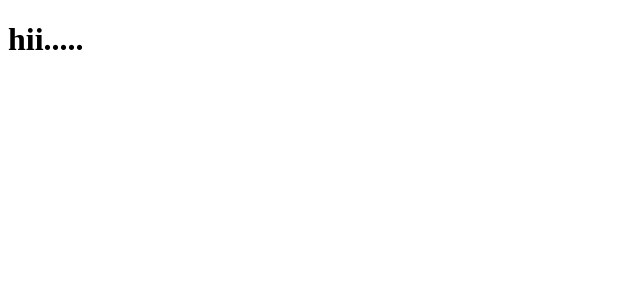
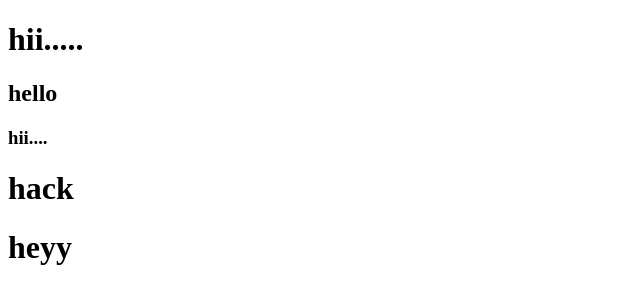
Before and after one commit to subodhwaghmare20/angular-learning-journey, an Angular app: page / in a window 1280 px wide. Shown: the top 304 px of the page, without its empty margins (0-640 px from the left). Built offline with nearby package versions, Linux system fonts and the light colour scheme.

Commit message:
apiCheck

```diff
--- a/src/app/http-api/http-api.html
+++ b/src/app/http-api/http-api.html
@@ -3,3 +3,7 @@
 <h1>{{ user | json }}</h1> -->
 
 <h1>hii.....</h1>
+<h2>hello</h2>
+<h3>hii....</h3>
+<h1>hack</h1>
+<h1>heyy</h1>
```
